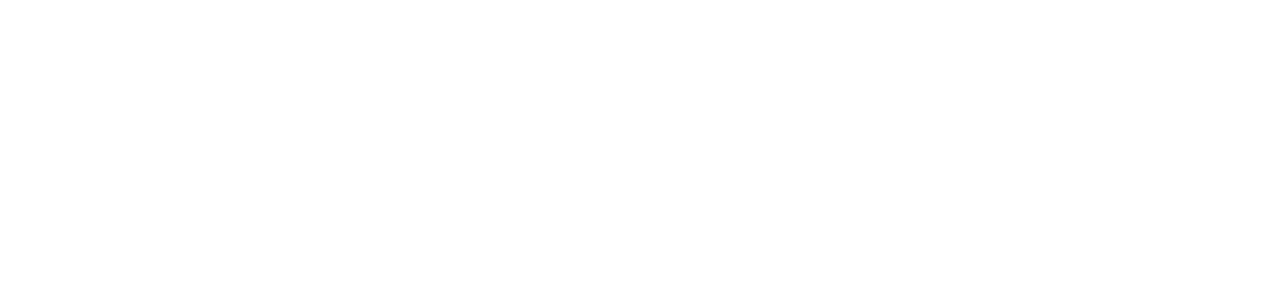
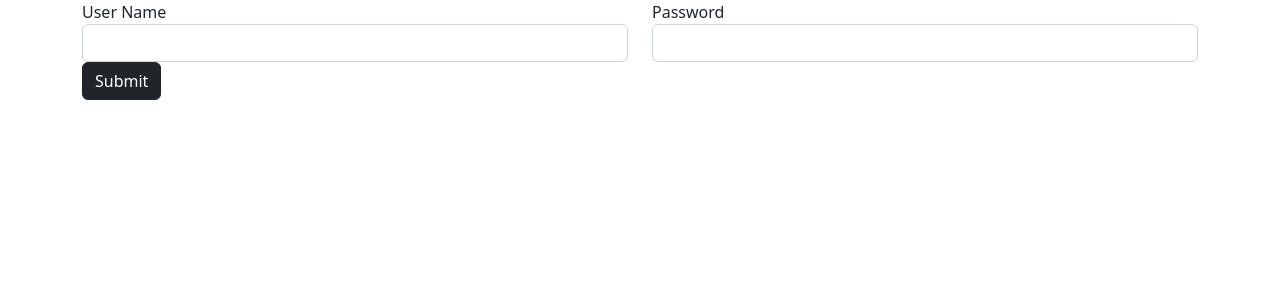
Before and after one commit to Ansen123/userapp, an Angular app: page / in a window 1280 px wide. Shown: the top 300 px of the page. Built offline with nearby package versions, Linux system fonts and the light colour scheme.

Commit message:
first commit

```diff
--- a/angular.json
+++ b/angular.json
@@ -97,5 +97,8 @@
         }
       }
     }
+  },
+  "cli": {
+    "analytics": "6ca52ee2-a7d5-43f2-a565-e86fd55b8603"
   }
 }
--- a/src/app/app.component.html
+++ b/src/app/app.component.html
@@ -1,2 +1,2 @@
-
+<app-sigin></app-sigin>
 <router-outlet></router-outlet>
--- a/src/app/app.module.ts
+++ b/src/app/app.module.ts
@@ -3,10 +3,12 @@
 
 import { AppRoutingModule } from './app-routing.module';
 import { AppComponent } from './app.component';
+import { SiginComponent } from './sigin/sigin.component';
 
 @NgModule({
   declarations: [
-    AppComponent
+    AppComponent,
+    SiginComponent
   ],
   imports: [
     BrowserModule,
--- /dev/null
+++ b/src/app/sigin/sigin.component.html
@@ -0,0 +1,21 @@
+<div class="container">
+    <div class="row">
+        <div class="col col-12 col-sm-12 col-md-12 col-lg-12 col-xl-12 col-xxl-12">
+            <div class="row">
+                <div class="col col-12 col-sm-6 col-md-6 col-lg-6 col-xl-6 col-xxl-6">
+                    <label for="">User Name</label>
+                    <input type="text" class="form-control">
+                </div>
+                <div class="col col-12 col-sm-6 col-md-6 col-lg-6 col-xl-6 col-xxl-6">
+                    <label for="">Password</label>
+                    <input type="text" class="form-control">
+                </div>
+                <div class="col col-12 col-sm-6 col-md-6 col-lg-6 col-xl-6 col-xxl-6">
+                    <button class="btn btn-dark" >Submit</button>
+                </div>
+
+
+            </div>
+        </div>
+    </div>
+</div>
--- /dev/null
+++ b/src/app/sigin/sigin.component.ts
@@ -0,0 +1,15 @@
+import { Component, OnInit } from '@angular/core';
+
+@Component({
+  selector: 'app-sigin',
+  templateUrl: './sigin.component.html',
+  styleUrls: ['./sigin.component.css']
+})
+export class SiginComponent implements OnInit {
+
+  constructor() { }
+
+  ngOnInit(): void {
+  }
+
+}
```
Also changed, not shown: src/app/sigin/sigin.component.css (added).
